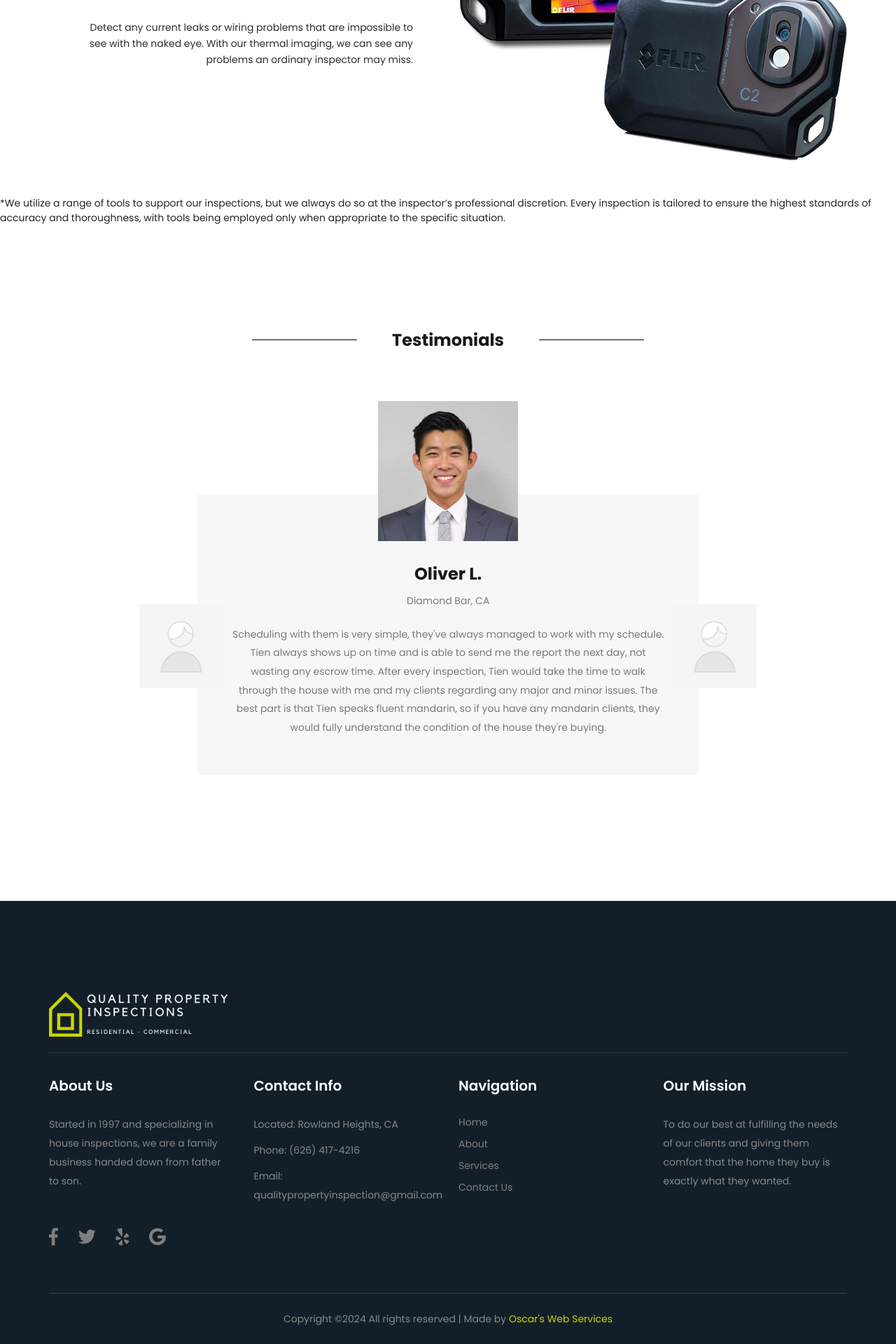
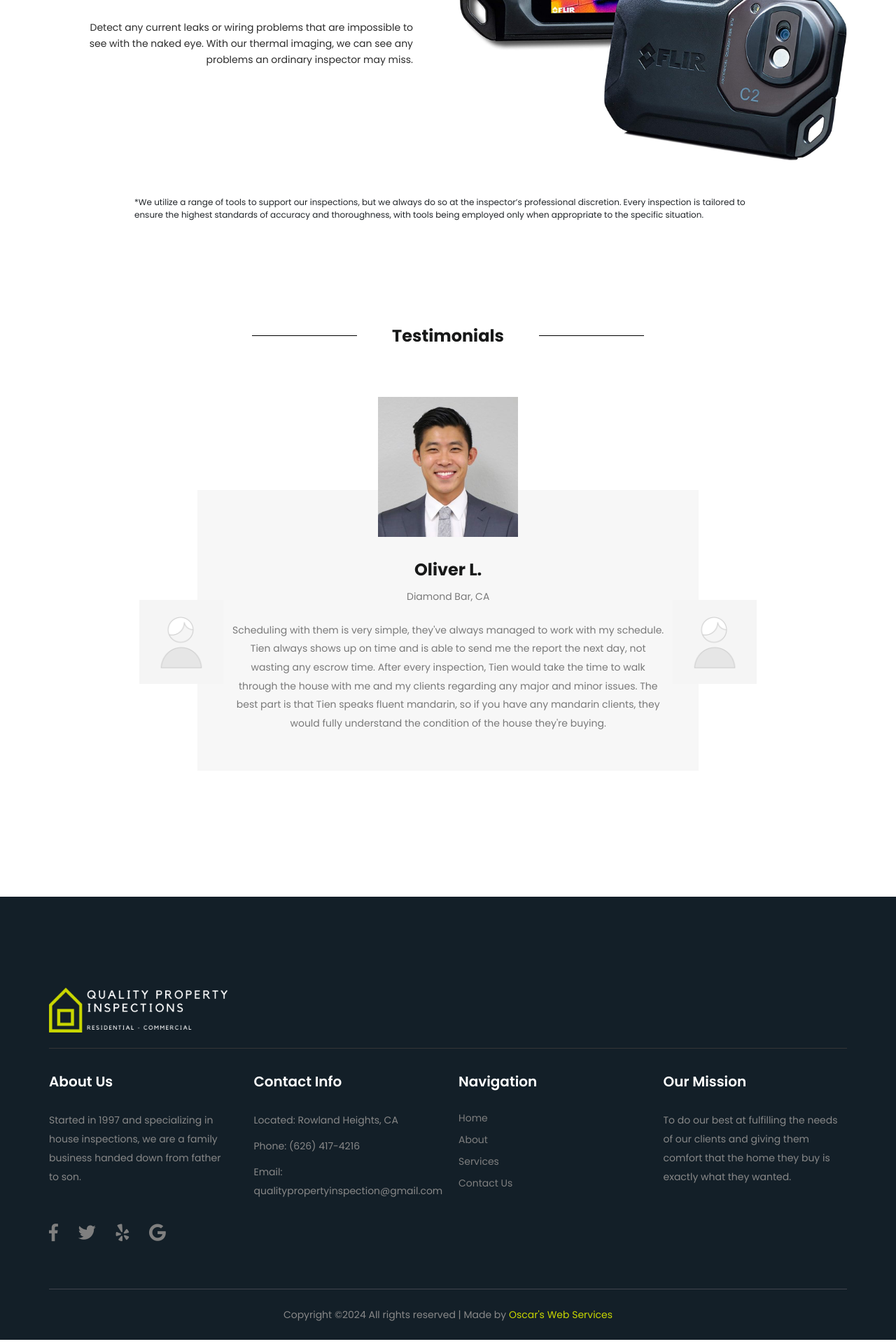
Before and after one commit to qualityhomeinspection/qualityhomeinspection.github.io, a Jekyll site: the page built from services.md, in a window 1280 px wide. Shown: the part 3863-5783 px from the top of the page at 70% size. Built offline with Jekyll 4.4.1, drawn with Linux system fonts in a browser that asks for light colours.

Commit message:
Update tool_part.html

```diff
--- a/_includes/tool_part.html
+++ b/_includes/tool_part.html
@@ -53,6 +53,6 @@
          </div>
       </div>
     </div>
-    <div style="display: flex;justify-content: center;">*We utilize a range of tools to support our inspections, but we always do so at the inspector’s professional discretion. Every inspection is tailored to ensure the highest standards of accuracy and thoroughness, with tools being employed only when appropriate to the specific situation.</div>
+    <div style="display: flex;justify-content: center;padding-left: 15%;padding-right: 15%;font-size: 12px;">*We utilize a range of tools to support our inspections, but we always do so at the inspector’s professional discretion. Every inspection is tailored to ensure the highest standards of accuracy and thoroughness, with tools being employed only when appropriate to the specific situation.</div>
 </div>
 <!--::tool part end::-->
```
